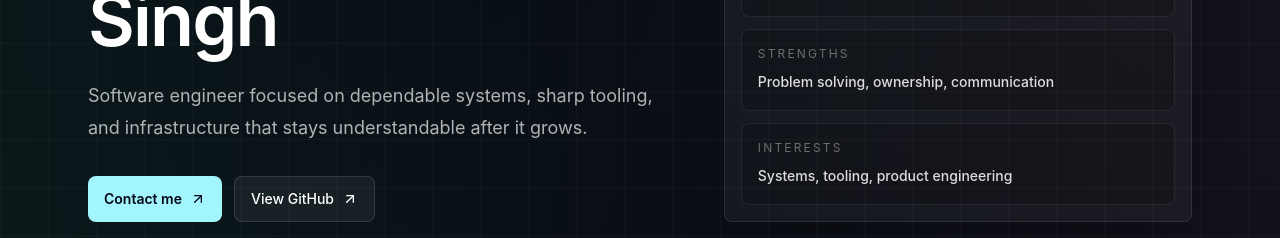
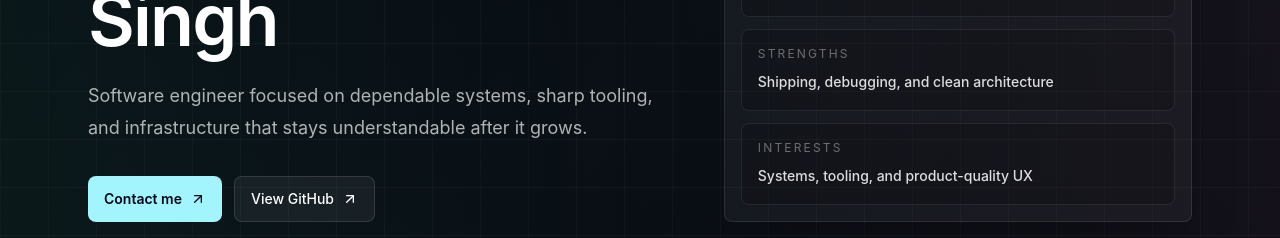
Before and after one commit to to4to/to4to.github.io, a Next.js app: page / in a window 1280 px wide. Shown: the part 293-531 px from the top of the page. Built offline with nearby package versions, Linux system fonts and the light colour scheme.

Commit message:
Tweak dev hydration + hero highlights

```diff
--- a/src/app/layout.tsx
+++ b/src/app/layout.tsx
@@ -81,8 +81,12 @@ export default function RootLayout({
 }: Readonly<{
   children: React.ReactNode;
 }>) {
+  const htmlClassName = isDevelopment
+    ? "h-full antialiased hydrated"
+    : "h-full antialiased";
+
   return (
-    <html lang="en" className="h-full antialiased">
+    <html lang="en" className={htmlClassName} suppressHydrationWarning>
       <head>
         {isDevelopment ? (
           <style>{`button[aria-label="Open Next.js Dev Tools"]{display:none !important}`}</style>
--- a/src/components/Hero.tsx
+++ b/src/components/Hero.tsx
@@ -2,8 +2,8 @@ import { ArrowUpRight, Code2 } from "lucide-react";
 
 const highlights = [
     { label: "Role", value: "Software Engineer" },
-    { label: "Strengths", value: "Problem solving, ownership, communication" },
-    { label: "Interests", value: "Systems, tooling, product engineering" },
+    { label: "Strengths", value: "Shipping, debugging, and clean architecture" },
+    { label: "Interests", value: "Systems, tooling, and product-quality UX" },
 ];
 
 const Hero = () => {
```
